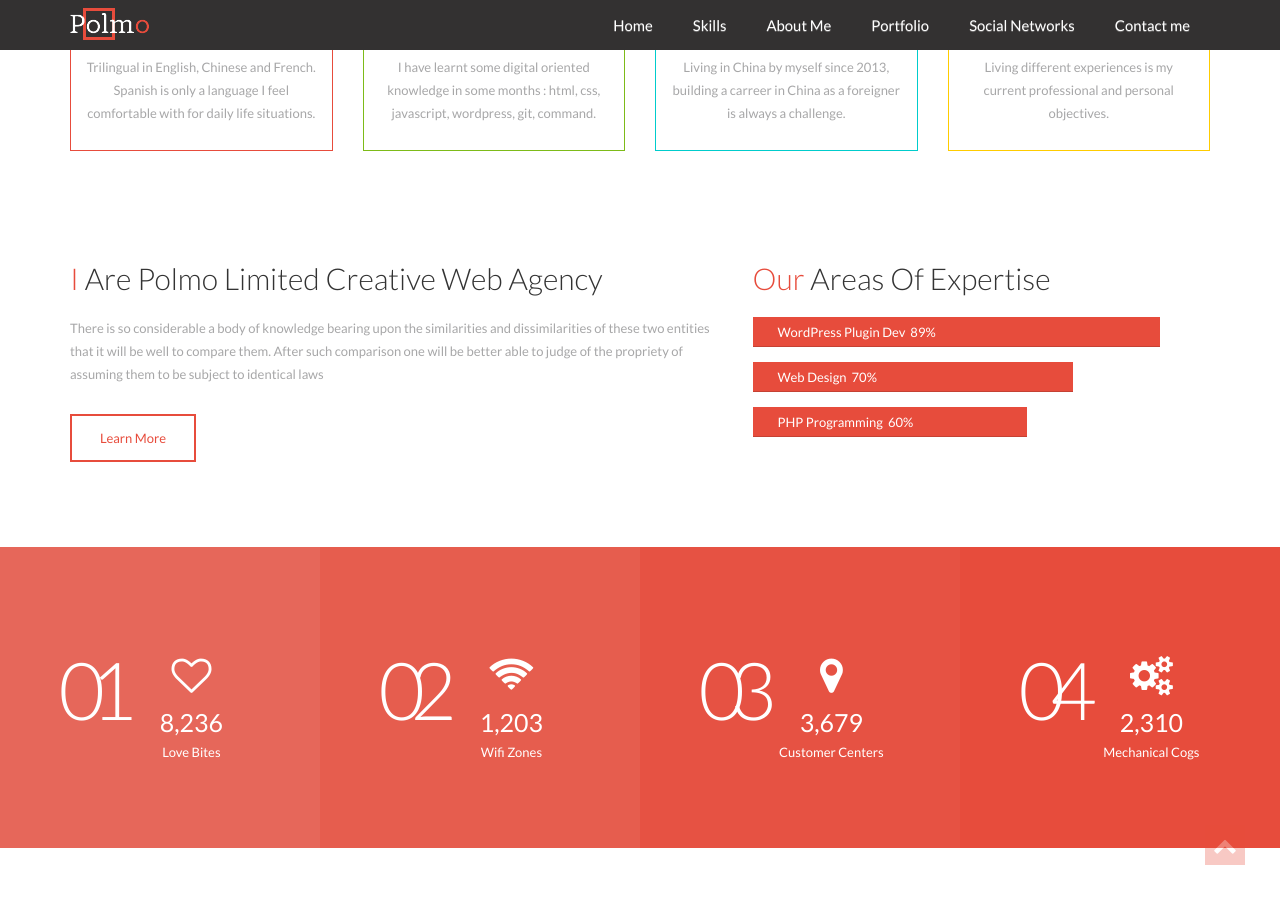
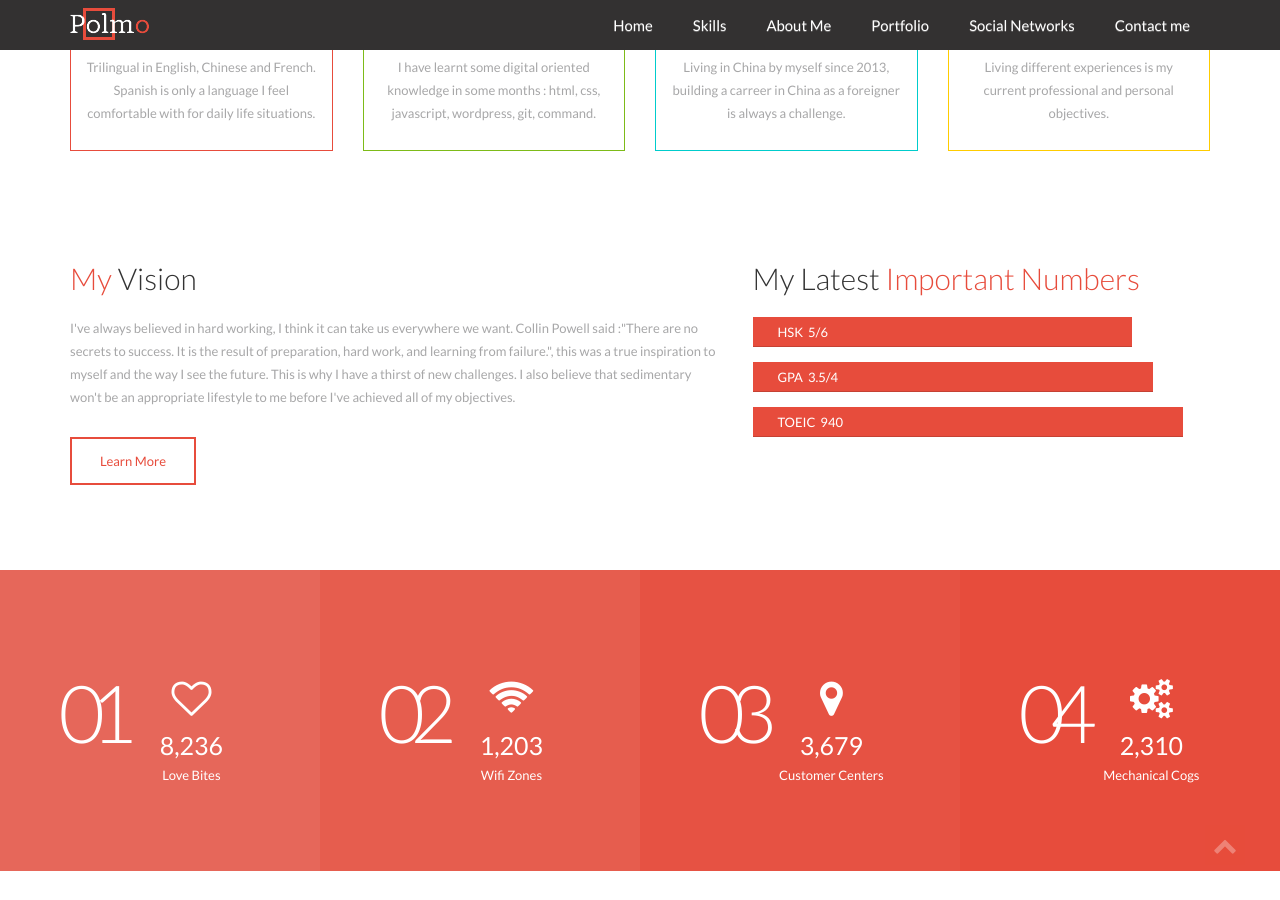
Before and after one commit to esseter/portfolio, a Jekyll site: the page index.html, which Jekyll copies as it is, in a window 1280 px wide and 900 px high, scrolled down 1069 px. Built offline with Jekyll 4.4.1, drawn with Linux system fonts in a browser that asks for light colours; nearby versions of some CDN libraries; some web fonts are replaced.

Commit message:
Rajoutez les chiffres importants et ma vision

```diff
--- a/index.html
+++ b/index.html
@@ -195,33 +195,33 @@
           <div class="row">
             <div class="col-md-7">
               <div class="know-about-us wow animated fadeInLeft" data-wow-delay=".5s">
-                <h2 class="section-title"><span>I</span> are Polmo Limited Creative Web Agency</h2><!-- /.section-title -->
+                <h2 class="section-title"> <span>My</span> Vision</h2><!-- /.section-title -->
                 <p class="description">
-                  There is so considerable a body of knowledge bearing upon the similarities and dissimilarities of these two entities that it will be well to compare them. After such comparison one will be better able to judge of the propriety of assuming them to be subject to identical laws
+                  I've always believed in hard working, I think it can take us everywhere we want. Collin Powell said :"There are no secrets to success. It is the result of preparation, hard work, and learning from failure.", this was a true inspiration to myself and the way I see the future. This is why I have a thirst of new challenges. I also believe that sedimentary won't be an appropriate lifestyle to me before I've achieved all of my objectives.
                 </p><!-- /.description -->
                 <div class="btn-container">
-                  <a href="#" class="btn read-more">Learn More</a>
+                  <a href="https://cn.linkedin.com/in/caudevillalouis" class="btn read-more">Learn More</a>
                 </div><!-- /.btn-container -->
               </div><!-- /.know-about-us -->
             </div>
 
             <div class="col-md-5">
               <div class="our-skills wow animated fadeInRight" data-wow-delay=".5s">
-                <h2 class="section-title"><span>Our</span> areas of expertise</h2><!-- /.section-title -->
+                <h2 class="section-title">My latest <span>important numbers</span></h2><!-- /.section-title -->
                 <div class="skill-bars">
                   <div class="progress">
-                    <div class="progress-bar" role="progressbar" aria-valuenow="89" aria-valuemin="0" aria-valuemax="100" style="width: 89%;">
-                      <span class="skill-name">WordPress Plugin Dev</span>89%
+                    <div class="progress-bar" role="progressbar" aria-valuenow="83" aria-valuemin="0" aria-valuemax="100" style="width: 83%;">
+                      <span class="skill-name">HSK</span>5/6
                     </div>
                   </div>
                   <div class="progress">
-                    <div class="progress-bar" role="progressbar" aria-valuenow="70" aria-valuemin="0" aria-valuemax="100" style="width: 70%;">
-                      <span class="skill-name">Web Design</span>70%
+                    <div class="progress-bar" role="progressbar" aria-valuenow="87.5" aria-valuemin="0" aria-valuemax="100" style="width: 87.5%;">
+                      <span class="skill-name">GPA</span>3.5/4
                     </div>
                   </div>
                   <div class="progress">
-                    <div class="progress-bar" role="progressbar" aria-valuenow="60" aria-valuemin="0" aria-valuemax="100" style="width: 60%;">
-                      <span class="skill-name">PHP Programming</span>60%
+                    <div class="progress-bar" role="progressbar" aria-valuenow="94" aria-valuemin="0" aria-valuemax="100" style="width: 94%;">
+                      <span class="skill-name">TOEIC</span>940
                     </div>
                   </div>
                 </div><!-- /.skill-bars -->
```
